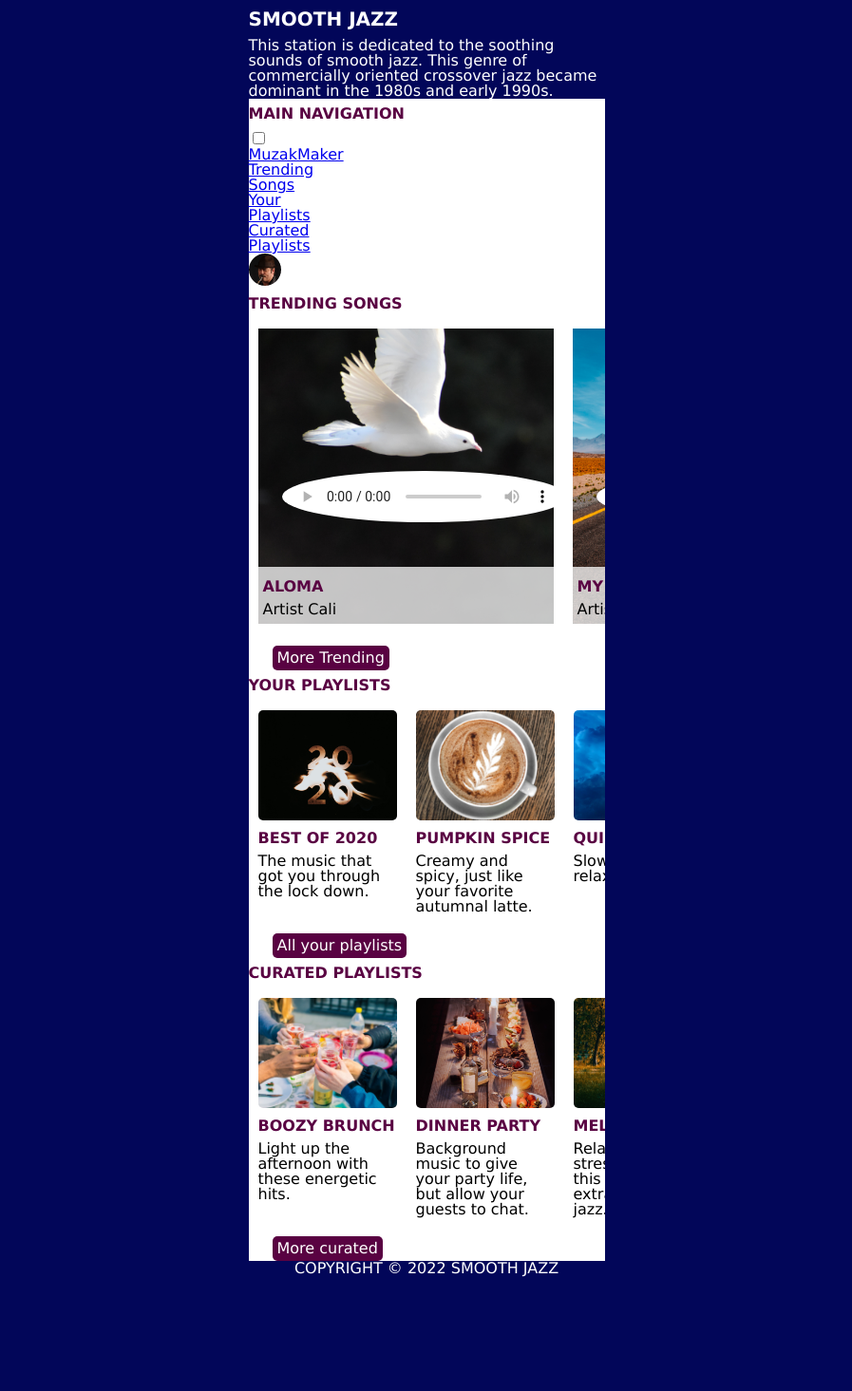
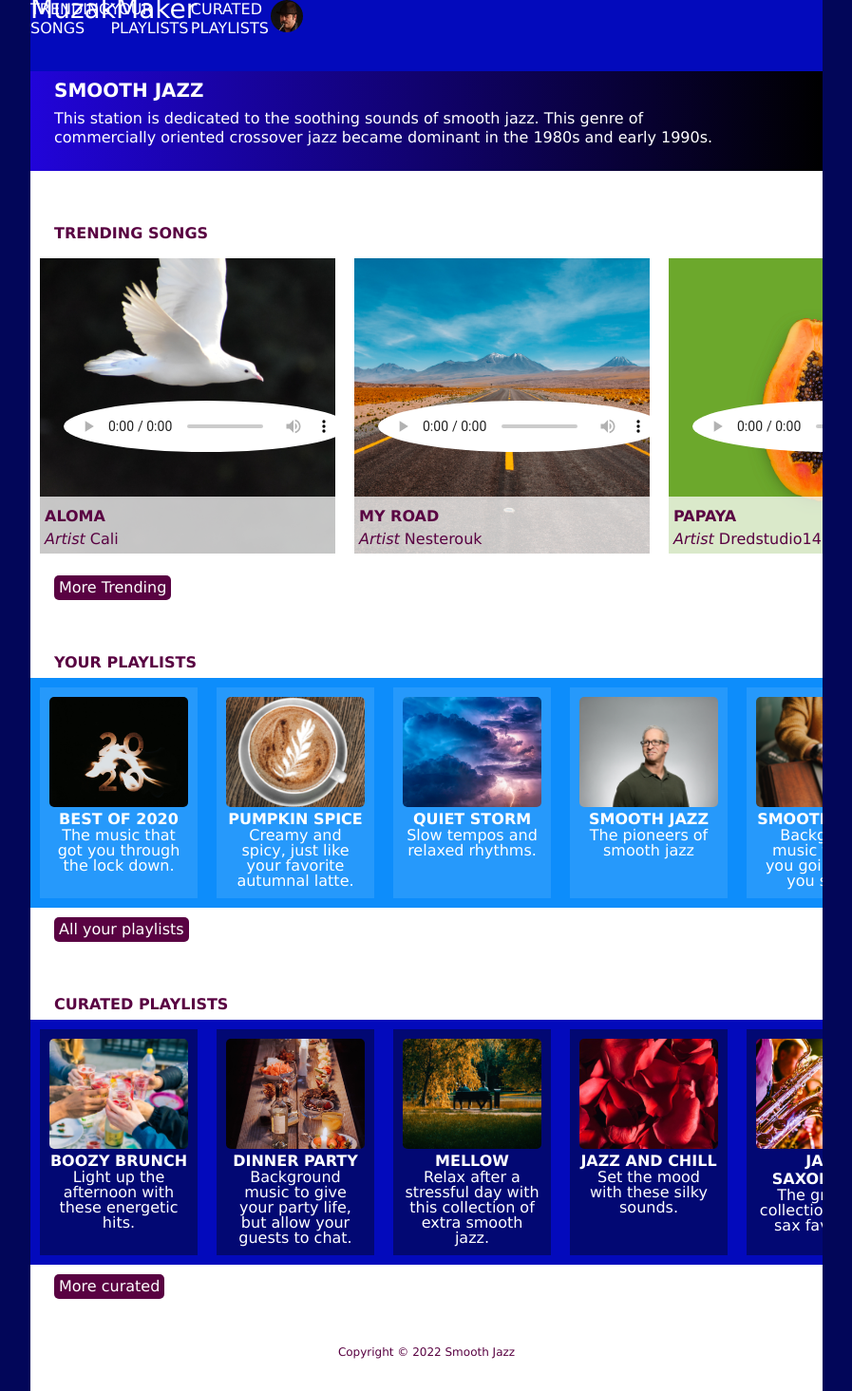
Before and after one commit to alip1436/Streamingmedia, a plain HTML site: page index.html in a window 1280 px wide. Shown: the whole page at 95% size, without its empty margins (191-1088 px from the left). Before the commit the page ends 1345 px from the top, so only its background shows below. Drawn offline with Linux system fonts and the light colour scheme.

Commit message:
more coding- css

```diff
--- a/index.html
+++ b/index.html
@@ -9,21 +9,21 @@
     </head>
     <body>
         <header>
+            <nav>
+                <input type="checkbox" id="dropdown" />
+                <label for="dropdown"><span></span></label>
+                <ul>
+                  <li class="extra"><a href="#home">MuzakMaker</a></li>
+                  <li class="more"><a href="#trending">Trending <br />Songs</a></li>
+                  <li class="more"><a href="#playlists">Your  <br />Playlists</a></li>
+                  <li class="more"><a href="#curated">Curated  <br />Playlists</a></li>
+                  <li class="more"><a href="user"><img src="images/duke-silver.png" alt="user profile picture"></a></li>
+                </ul>
+            </nav>
             <h1>Smooth Jazz</h1>
             <p>This station is dedicated to the soothing sounds of smooth jazz. This genre of commercially oriented crossover jazz became dominant in the 1980s and early 1990s.</p>
         </header>
-        <nav>
-            <h2>Main Navigation</h2>
-            <input type="checkbox" id="dropdown">
-            <label for="dropdown"><span></span></label>
-            <ul>
-            <li><a href="#home">MuzakMaker</a></li>
-            <li><a href="#trending">Trending <br>Songs</a></li>
-            <li><a href="#playlists">Your  <br>Playlists</a></li>
-            <li><a href="#curated">Curated  <br>Playlists</a></li>
-            <li><a href="user"><img src="images/duke-silver.png" alt="user profile picture"></a></li>
-            </ul>
-        </nav>
+
         <main>
             <Section id="trending">
                 <h2>Trending Songs</h2>
@@ -32,7 +32,7 @@
                     <div>
                         <h3>Aloma</h3>
                             <dl>
-                                <dt>Artist </dt>
+                                <dt>Artist</dt>
                                 <dd>Cali</dd>
                             </dl>
                     </div>
@@ -143,7 +143,7 @@
                         <p>Relax after a stressful day with this collection of extra smooth jazz.</p>
                 </section>
                 <section>
-                    <img src="images/jazz-chill-cover.png" alt="jazz chill cover">g
+                    <img src="images/jazz-chill-cover.png" alt="jazz chill cover">
                     <h3>Jazz and Chill</h3>
                         <p>Set the mood with these silky sounds.</p>
                 </section>
@@ -157,7 +157,7 @@
             </section>
         </main>
         <footer>
-            <small>Copyright &copy; 2022 Smooth Jazz</small>
+            <p><small>Copyright &copy; 2022 Smooth Jazz</small></p>
         </footer>
 
     </body>
--- a/styles.css
+++ b/styles.css
@@ -57,14 +57,156 @@ html {
 body {
     font-family: Verdana, Geneva, Tahoma, sans-serif;
     width: 375px;
-    margin: 0 auto;
+    margin: 0px auto;
     background-color: #ffffff;
+}
+
+main {
+    margin-top: 0;
 }
 header, footer {
     width: 100%;
-    background-color: #020659;
-    color: white;
 
+}
+
+header {
+    padding-bottom: 25px;
+    text-justify: left;
+    line-height: 1.25em;
+    background: linear-gradient(to right, #2104D9, black);
+    color:#ffffff;
+}
+header h1 {
+    padding-left: 25px;
+}
+
+header p{
+    text-wrap: balance;
+    padding-right: 25px;
+    padding-left: 25px;
+}
+nav {
+    display: flex;
+    height: 75px;
+    align-items: center;
+    color: #ffffff;
+    background-color:#030ABC;
+    justify-content: left;
+
+}
+ul a {
+    text-decoration: none;
+    color: #ffffff;
+
+}
+
+.extra {
+    text-transform: small-caps;
+    position: absolute;
+    z-index: 1;
+    font-size: 1.75em;
+
+}
+
+.more {
+    text-transform: uppercase;
+}
+
+ul {
+    overflow: hidden;
+    max-height: 0;
+    transition: max-height .2s ease-out;
+}
+label {
+    cursor: pointer;
+    display: inline-block;
+    padding: 28px 20px;
+    position: relative;
+    user-select: none;
+}
+label span {
+    background-color: #ffffff;
+    display: block;
+    height: 2px;
+    position: relative;
+    transition: background-color .2s ease-out;
+    width: 18px;
+}
+label span:before, label span:after {
+    background: #ffffff;
+    content: '';
+    display: block;
+    height: 100%;
+    position: absolute;
+    transition: all .2s ease-out;
+    width: 100%;
+}
+label span:before {
+    top: 5px;
+}
+label span:after {
+    top: -5px;
+}
+input {
+    display: none;
+}
+input:checked ~ ul {
+    max-height: 500px;
+}
+input:checked ~ label span {
+    background: transparent;
+}
+input:checked ~ label span:before {
+    transform: rotate(-45deg);
+}
+input:checked ~ label span:after {
+    transform: rotate(45deg);
+}
+input:checked ~ label:not(.steps) span:before, input:checked ~ label:not(.steps) span:after {
+    top: 0;
+}
+
+#trending {
+    color:#590242;
+
+
+}
+#trending dt {
+    font-style: italic;
+}
+
+#playlists {
+    color:#ffffff;
+}
+
+#playlists section{
+    background-color: #2699FB;
+    color:#ffffff;
+    text-align: center;
+    padding: 10px;
+}
+#playlists div{
+    background-color: #0D8DFB;
+
+}
+#playlists h3{
+    line-height: normal;
+
+}
+
+#curated div{
+    background-color: #030ABC;
+
+}
+#curated h3{
+    line-height: normal;
+
+}
+#curated section{
+    background-color: #020873;
+    padding: 10px;
+    color:#ffffff;
+    text-align: center;
 }
 
 h1 {
@@ -78,9 +220,14 @@ h1, h2, h3 {
 }
 
 h2, h3 {
-    color: #590242;
+
     font-size: 1em;
     line-height: 2em;
+}
+h2 {
+    margin-top: 50px;
+    margin-left: 25px;
+    color: #590242;
 }
 
 main a {
@@ -175,9 +322,28 @@ audio::-webkit-media-controls-enclosure {
 
 footer {
     text-align: center;
-    text-transform: uppercase;
-    font-size: 1rem;
+    background-color: white;
+    color:#590242;
+    padding-top: 50px;
+    padding-bottom: 35px;
 }
 footer p {
     font-size: .75em;
 }
+@media screen and (min-width:834px) {
+    body {
+        width: 834px;
+    }
+    ul {
+        overflow: visible;
+        position: absolute;
+        top: 0;
+        display: grid;
+        grid-template-columns: 1fr 1fr 1fr 1fr 1fr;
+        grid-template-rows: 1fr;
+    }
+    label span, input {
+        display: none;
+    }
+
+}
```
